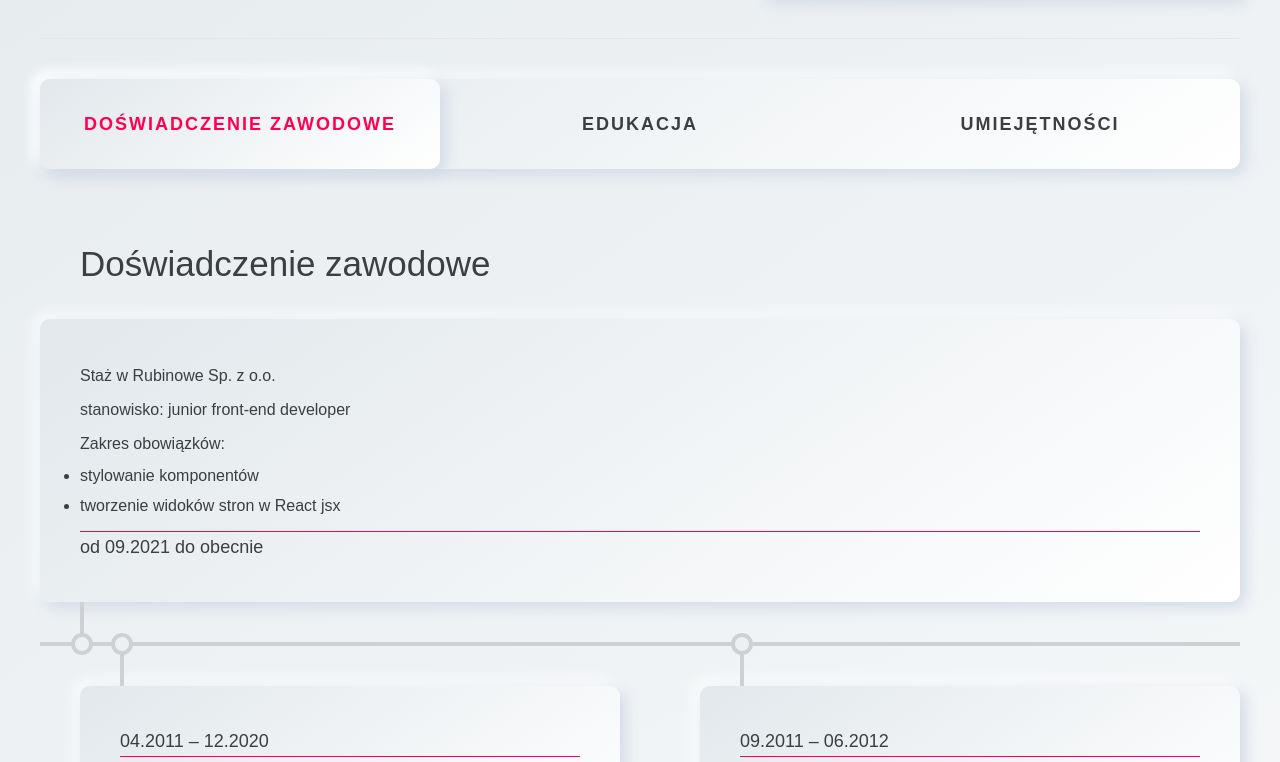
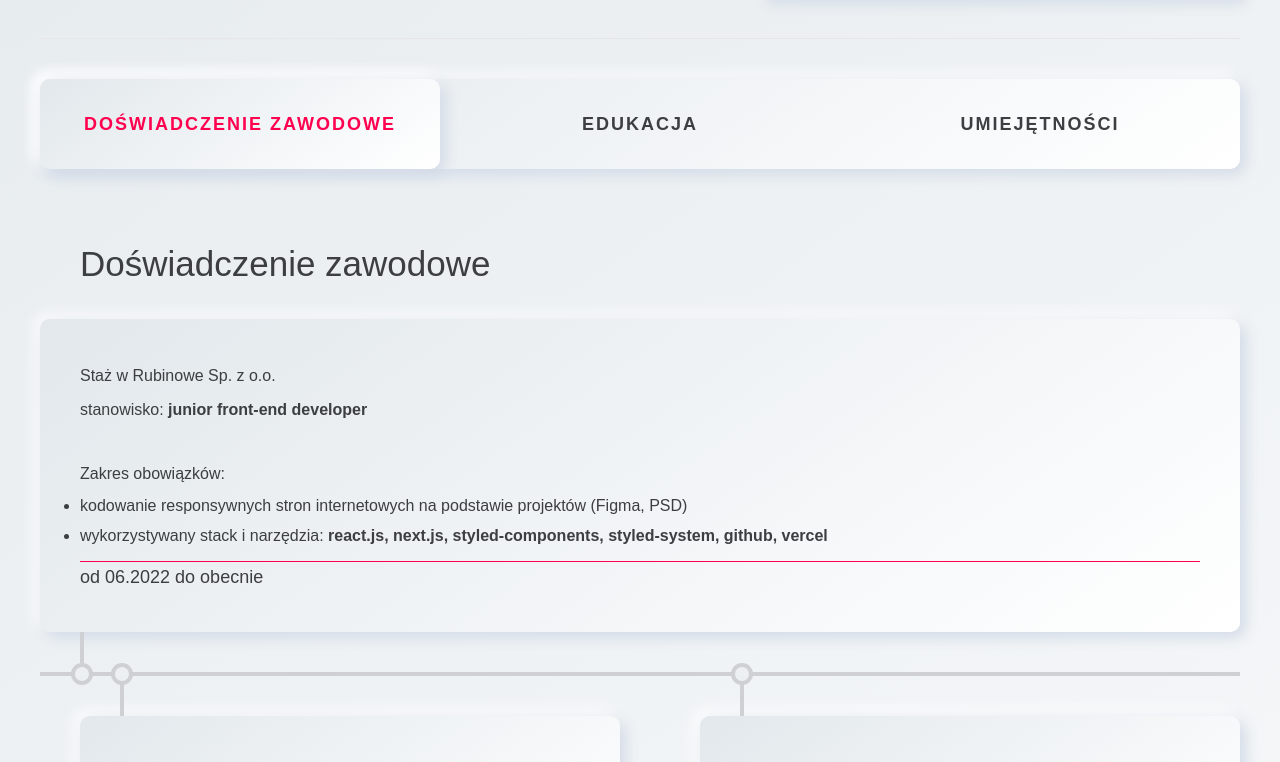
Before and after one commit to F-Agata/portfolio-next, a Next.js app: page / in a window 1280 px wide. Shown: the part 708-1470 px from the top of the page. Built offline with nearby package versions, Linux system fonts and the light colour scheme.

Commit message:
update content

```diff
--- a/components/SkillButtons.js
+++ b/components/SkillButtons.js
@@ -52,7 +52,7 @@ const SkillButtons = () => {
 
   return (
     <WrappSkillButtons>
-      <Invitation>Używam</Invitation>
+      <Invitation>Pracuję z</Invitation>
       <WrappIcons>{skillIcon}</WrappIcons>
     </WrappSkillButtons>
   )
--- a/components/mainSection/MPEducation.js
+++ b/components/mainSection/MPEducation.js
@@ -39,21 +39,27 @@ const MPEducation = () => {
           <Circle isActive={isActiveEdu3} presentTime />
           <DashFromTheCircle presentTime />
           {!showDecorationLine ? (
-            <SmallTitleMPOneItem>2020 – 2021</SmallTitleMPOneItem>
+            <SmallTitleMPOneItem>2021 – 2022</SmallTitleMPOneItem>
           ) : null}
 
-          <MPText presentTime> Front-end developer </MPText>
           <MPText presentTime>
             {' '}
-            Nauka i rozwój umiejętności niezbędnych do pracy w zawodzie.
+            Przygotowanie do pracy jako front-end developer. Nauka i rozwój
+            niezbędnych umiejętności.
           </MPText>
-          <MPText presentTime> Kursy i inne źródła wiedzy:</MPText>
+          <MPText presentTime>
+            {' '}
+            Część kursów i materiałów z których korzystałam:
+          </MPText>
           <ul>
-            <li>WTF - co ten frontend</li>
-            <li>Samuraj programowania</li>
+            <li>What The Frontend - co ten frontend</li>
+            <li>Cykl kursów Samuraj programowania</li>
+            <li>Kurs Gita - Maciej Aniserowicz</li>
+            <li>Materiały uzupełniające z Udemy, Pluralsight</li>
+            <li>Epic React by Kent C. Dodds</li>
           </ul>
           {showDecorationLine ? (
-            <SmallTitleMPOneItem presentTime>2020 – 2021</SmallTitleMPOneItem>
+            <SmallTitleMPOneItem presentTime>2021 – 2022</SmallTitleMPOneItem>
           ) : null}
         </WrappMPOneItem>
 
--- a/components/mainSection/MPSkills.js
+++ b/components/mainSection/MPSkills.js
@@ -23,56 +23,30 @@ const MPSkills = () => {
         <WrappMPOneItem mpskills>
           <Circle />
           <DashFromTheCircle />
-          <SmallTitleMPOneItem> 2005 – 2011 </SmallTitleMPOneItem>
-          <MPText> Śląski Uniwersytet Medyczny w Katowicach </MPText>
+          <SmallTitleMPOneItem>Tworzenie stron www</SmallTitleMPOneItem>
           <MPText>
-            {' '}
-            Wydział Farmaceutyczny z Oddziałem Medycyny Laboratoryjnej w
-            Sosnowcu
+            Tworzenie i optymalizowanie responsywnych stron internetowych.<br />
+            Praca z warstwą front-end, komunikacja z warstwą back-end.
+            <br /><br />
+            Budowanie nowych projektów oraz utrzymanie, rozwój, refaktor już
+            istniejących. Praca w środowisku: IOS, Windows.
           </MPText>
         </WrappMPOneItem>
         <WrappMPOneItem mpskills>
           <Circle />
           <DashFromTheCircle />
-          <SmallTitleMPOneItem> 2005 – 2011 </SmallTitleMPOneItem>
-          <MPText> Śląski Uniwersytet Medyczny w Katowicach </MPText>
+          <SmallTitleMPOneItem>Stack i narzędzia</SmallTitleMPOneItem>
           <MPText>
-            {' '}
-            Wydział Farmaceutyczny z Oddziałem Medycyny Laboratoryjnej w
-            Sosnowcu
-          </MPText>
-        </WrappMPOneItem>
-        <WrappMPOneItem mpskills>
-          <Circle />
-          <DashFromTheCircle />
-          <SmallTitleMPOneItem> 2005 – 2011 </SmallTitleMPOneItem>
-          <MPText> Śląski Uniwersytet Medyczny w Katowicach </MPText>
-          <MPText>
-            {' '}
-            Wydział Farmaceutyczny z Oddziałem Medycyny Laboratoryjnej w
-            Sosnowcu
-          </MPText>
-        </WrappMPOneItem>
-        <WrappMPOneItem mpskills>
-          <Circle />
-          <DashFromTheCircle />
-          <SmallTitleMPOneItem> 2005 – 2011 </SmallTitleMPOneItem>
-          <MPText> Śląski Uniwersytet Medyczny w Katowicach </MPText>
-          <MPText>
-            {' '}
-            Wydział Farmaceutyczny z Oddziałem Medycyny Laboratoryjnej w
-            Sosnowcu
-          </MPText>
-        </WrappMPOneItem>
-        <WrappMPOneItem mpskills>
-          <Circle />
-          <DashFromTheCircle />
-          <SmallTitleMPOneItem> 2005 – 2011 </SmallTitleMPOneItem>
-          <MPText> Śląski Uniwersytet Medyczny w Katowicach </MPText>
-          <MPText>
-            {' '}
-            Wydział Farmaceutyczny z Oddziałem Medycyny Laboratoryjnej w
-            Sosnowcu
+            <ul>
+              <li>HTML, Responsive Web Design</li>
+              <li>CSS (Sass, bem, styled components)</li>
+              <li>Java script (ES6+)</li>
+              <li>React.js</li>
+              <li>Next.js</li>
+              <li>Eslint, Prettier</li>
+              <li>Figma</li>
+              <li>Git, Github, Vercel</li>
+            </ul>
           </MPText>
         </WrappMPOneItem>
       </WrappMPEssence>
--- a/components/mainSection/MPexperience.js
+++ b/components/mainSection/MPexperience.js
@@ -38,18 +38,30 @@ const MPExperience = () => {
           <Circle isActive={isActiveExp3} presentTime />
           <DashFromTheCircle presentTime />
           {!showDecorationLine ? (
-            <SmallTitleMPOneItem>od 09.2021 do obecnie</SmallTitleMPOneItem>
+            <SmallTitleMPOneItem>od 06.2022 do obecnie</SmallTitleMPOneItem>
           ) : null}
           <MPText presentTime>Staż w Rubinowe Sp. z o.o. </MPText>
-          <MPText presentTime>stanowisko: junior front-end developer </MPText>
+          <MPText presentTime>
+            stanowisko: <b>junior front-end developer</b>
+          </MPText>
+          <br />
           <MPText presentTime>Zakres obowiązków: </MPText>
           <ul>
-            <li>stylowanie komponentów</li>
-            <li>tworzenie widoków stron w React jsx</li>
+            <li>
+              kodowanie responsywnych stron internetowych na podstawie projektów
+              (Figma, PSD)
+            </li>
+            <li>
+              wykorzystywany stack i narzędzia:{' '}
+              <b>
+                react.js, next.js, styled-components, styled-system, github,
+                vercel
+              </b>
+            </li>
           </ul>
           {showDecorationLine ? (
             <SmallTitleMPOneItem presentTime>
-              od 09.2021 do obecnie
+              od 06.2022 do obecnie
             </SmallTitleMPOneItem>
           ) : null}
         </WrappMPOneItem>
```
